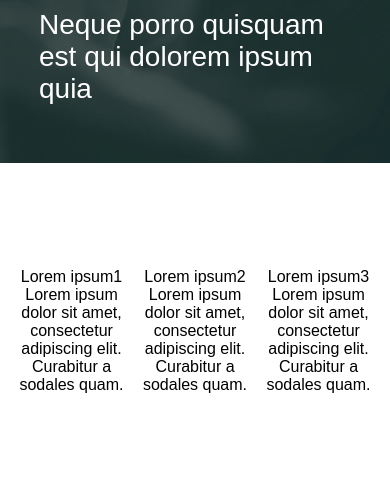
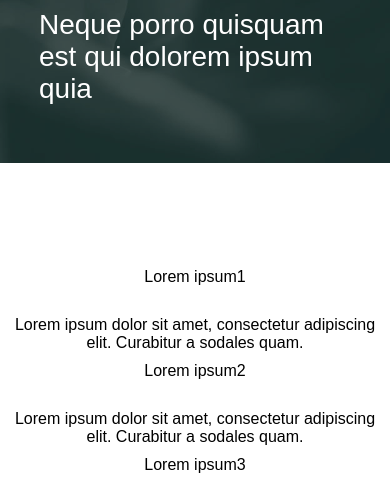
Before and after one commit to Redpike/softnet-website, a Gatsby site: page / in a window 390 px wide. Shown: the part 571-1072 px from the top of the page. Built offline with nearby package versions, Linux system fonts and the light colour scheme; Gatsby itself is replaced by a stand-in of ours.

Commit message:
Make CompanyGoals component more responsive

```diff
--- a/src/components/CompanyGoals/CompanyGoals.js
+++ b/src/components/CompanyGoals/CompanyGoals.js
@@ -6,6 +6,22 @@ const GoalItem = styled.div`
     flex: 1 0 30%;
     margin: 5px;
     text-align: center;
+
+    > div {
+        margin: 30px 0;
+    }
+
+    > div:first-child {
+        margin: 0 0 30px;
+    }
+
+    > div:last-child {
+        margin: 30px 0 0;
+    }
+`;
+
+const GoalItemIcon = styled.figure`
+
 `;
 
 const GoalItemTitle = styled.div`
@@ -23,12 +39,19 @@ const GoalItemsWrapper = styled.div`
     display: flex;
     flex-wrap: wrap;
     flex-direction: row;
+
+    ${({ theme }) => theme.mq.desktop_lt} {
+        flex-direction: column;
+    }
 `;
 
 const CompanyGoals = () => (
     <GoalItemsWrapper>
         {companyGoalItems.map(element => (
             <GoalItem key={element.id}>
+                {/* <GoalItemIcon>
+
+                </GoalItemIcon> */}
                 <GoalItemTitle>
                     {element.title}
                 </GoalItemTitle>
```
